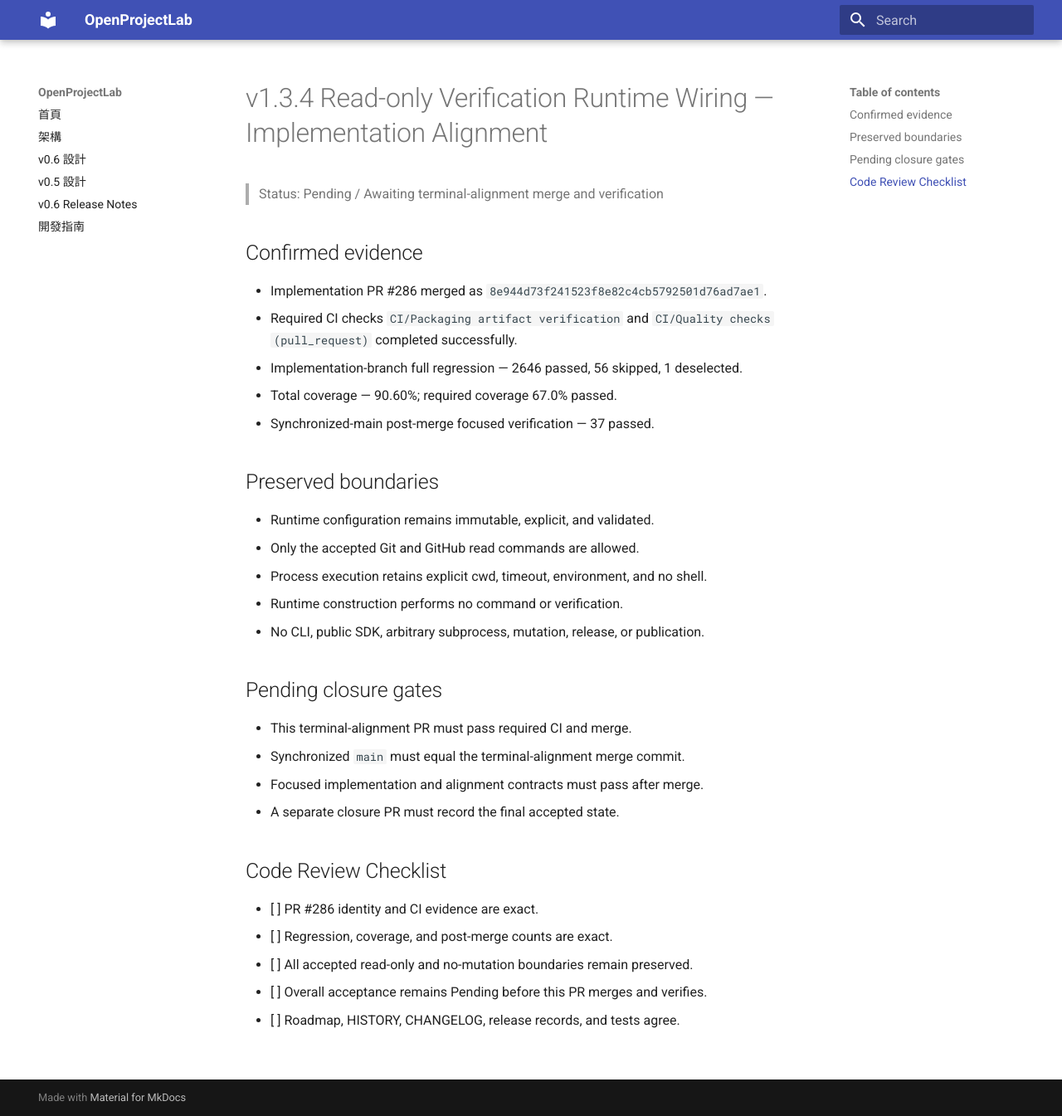
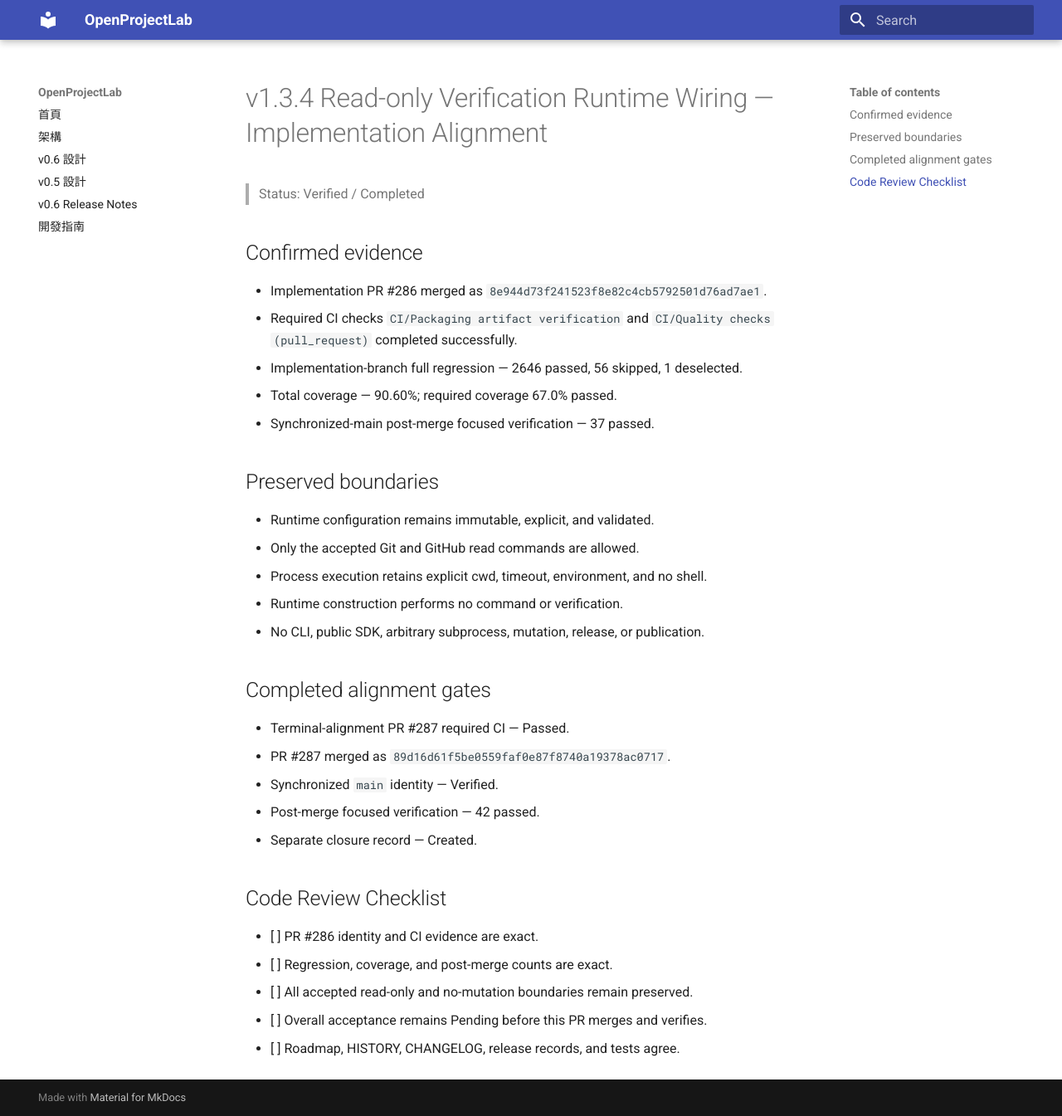
Before and after one commit to khwang1964/OpenProjectLab, an MkDocs documentation site: the page built from docs/releases/v1.3.4-read-only-verification-runtime-wiring-implementation-alignment.md, in a window 1280 px wide and 1345 px high. Shown: the whole window at 83% size. Built offline with MkDocs 1.6.1 and Material for MkDocs 9.7.7, drawn with Linux system fonts in a browser that asks for light colours.

Commit message:
docs: accept v1.3.4 read-only verification runtime wiring implementation (#288)

```diff
--- a/docs/releases/v1.3.4-read-only-verification-runtime-wiring-implementation-alignment.md
+++ b/docs/releases/v1.3.4-read-only-verification-runtime-wiring-implementation-alignment.md
@@ -1,6 +1,6 @@
 # v1.3.4 Read-only Verification Runtime Wiring — Implementation Alignment
 
-> Status: Pending / Awaiting terminal-alignment merge and verification
+> Status: Verified / Completed
 
 ## Confirmed evidence
 
@@ -20,12 +20,13 @@
 - Runtime construction performs no command or verification.
 - No CLI, public SDK, arbitrary subprocess, mutation, release, or publication.
 
-## Pending closure gates
+## Completed alignment gates
 
-- This terminal-alignment PR must pass required CI and merge.
-- Synchronized `main` must equal the terminal-alignment merge commit.
-- Focused implementation and alignment contracts must pass after merge.
-- A separate closure PR must record the final accepted state.
+- Terminal-alignment PR #287 required CI — Passed.
+- PR #287 merged as `89d16d61f5be0559faf0e87f8740a19378ac0717`.
+- Synchronized `main` identity — Verified.
+- Post-merge focused verification — 42 passed.
+- Separate closure record — Created.
 
 ## Code Review Checklist
 
```
Also changed, not shown: CHANGELOG.md (+8 -0 lines), docs/HISTORY.md (+9 -0 lines), docs/releases/v1.3.4-read-only-verification-runtime-wiring-implementation-acceptance.md (added, +36 -0 lines), docs/releases/v1.3.4-read-only-verification-runtime-wiring-implementation.md (+5 -5 lines), docs/roadmap.md (+11 -0 lines), 3 other files.
